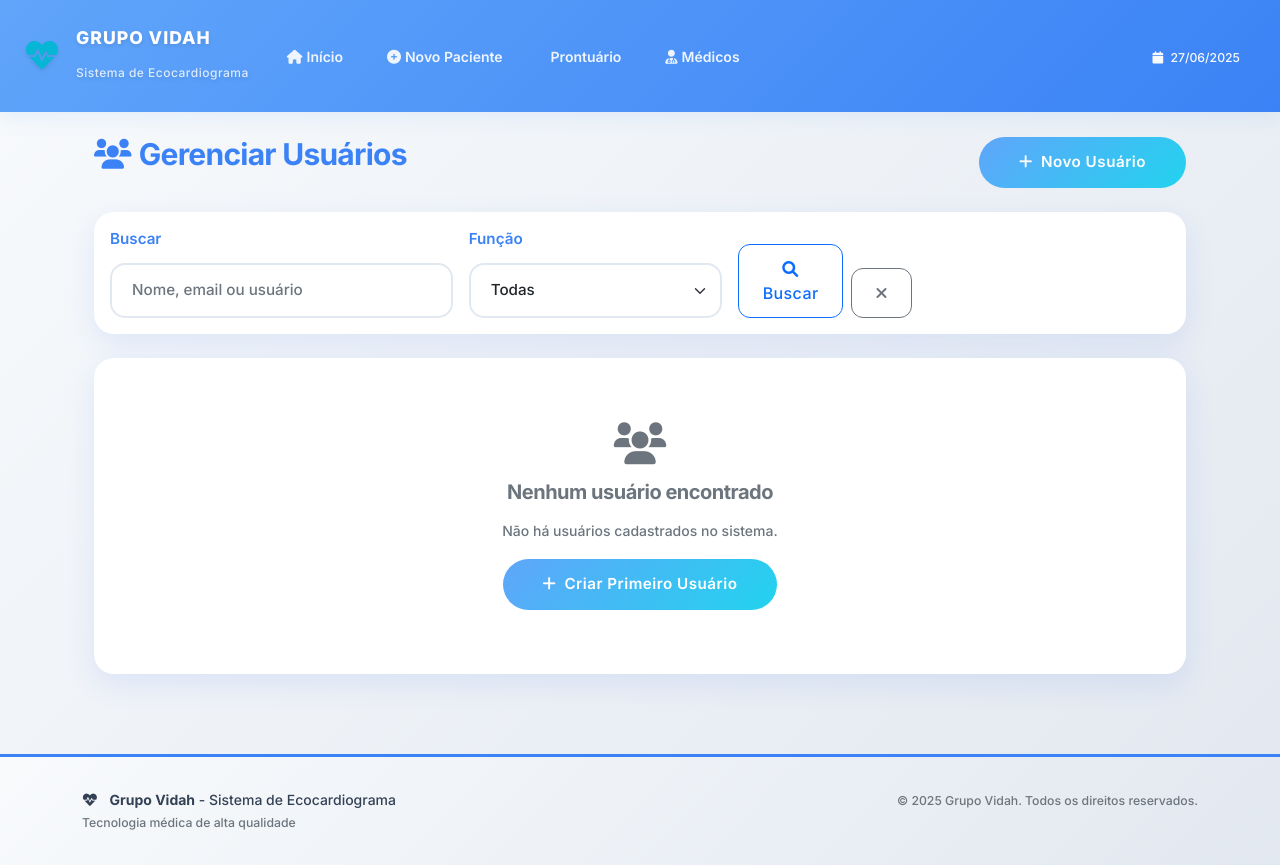
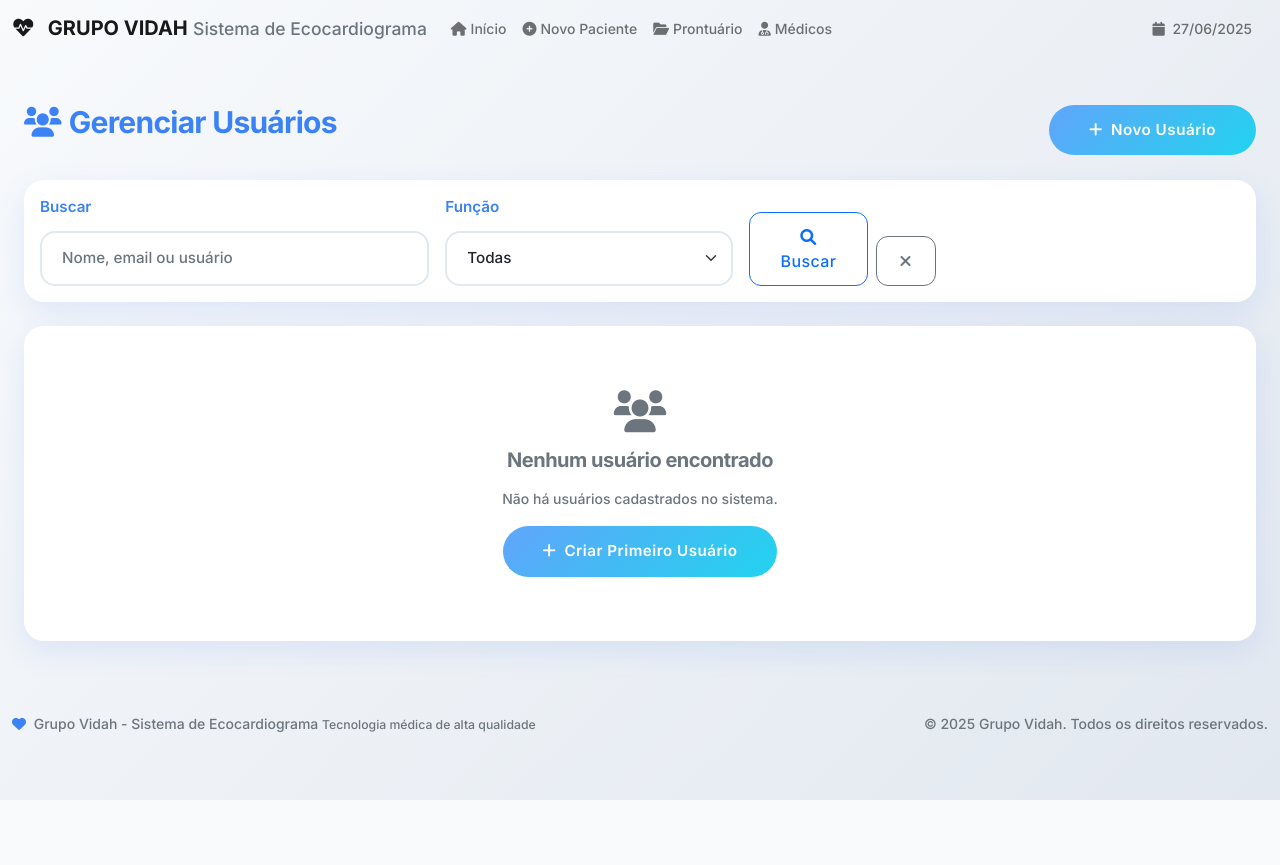
Before and after one commit to michelrahaddad/ecocardiograma, a Flask app: template templates/auth/list_users.html in a window 1280 px wide. After the commit the page ends 800 px from the top, so only its background shows below. Run offline with Flask 3, Linux system fonts and the light colour scheme; the template is opened without the code that fills it, so the values that code supplies are empty; parts of the project's set-up code (start-up, migrations or seed data) failed here and were passed over; some libraries are stand-ins or nearby versions.

Commit message:
Update base.html

```diff
--- a/templates/base.html
+++ b/templates/base.html
@@ -1,5 +1,5 @@
 <!DOCTYPE html>
-<html lang="pt-br">
+<html lang="pt-BR">
 <head>
     <meta charset="UTF-8">
     <meta name="viewport" content="width=device-width, initial-scale=1.0">
@@ -7,27 +7,26 @@
 
     <!-- Bootstrap CSS -->
     <link href="https://cdn.jsdelivr.net/npm/bootstrap@5.1.3/dist/css/bootstrap.min.css" rel="stylesheet">
+
     <!-- Font Awesome -->
-    <link href="https://cdnjs.cloudflare.com/ajax/libs/font-awesome/6.0.0/css/all.min.css" rel="stylesheet">
+    <link rel="stylesheet" href="https://cdnjs.cloudflare.com/ajax/libs/font-awesome/6.0.0/css/all.min.css">
+
     <!-- Google Fonts -->
-    <link href="https://fonts.googleapis.com/css2?family=Inter:wght@300;400;500;600;700;800;900&family=Montserrat:wght@400;500;600;700&family=Roboto:wght@300;400;500;700&display=swap" rel="stylesheet">
-    <!-- Custom CSS -->
-    <link href="{{ url_for('static', filename='css/styles.css') }}" rel="stylesheet">
+    <link href="https://fonts.googleapis.com/css2?family=Inter:wght@300;400;500;600;700&family=Montserrat:wght@400;600;700&display=swap" rel="stylesheet">
 
-    {% block extra_css %}{% endblock %}
+    <!-- Styles customizados -->
+    <link rel="stylesheet" href="{{ url_for('static', filename='css/styles.css') }}">
+
+    {% block head %}{% endblock %}
 </head>
 <body>
-    <!-- Navigation - Grupo Vidah Design -->
-    <nav class="navbar navbar-expand-lg navbar-dark eco-navbar">
-        <div class="container-fluid px-4">
-            <a class="navbar-brand d-flex align-items-center" href="{{ url_for('index') }}">
-                <div class="brand-icon me-3">
-                    <i class="fas fa-heartbeat"></i>
-                </div>
-                <div>
-                    <div class="brand-text">GRUPO VIDAH</div>
-                    <small class="brand-subtitle">Sistema de Ecocardiograma</small>
-                </div>
+    <!-- Navbar -->
+    <nav class="navbar navbar-expand-lg navbar-light">
+        <div class="container-fluid">
+            <a class="navbar-brand" href="{{ url_for('index') }}">
+                <i class="fas fa-heartbeat me-2"></i>
+                <strong>GRUPO VIDAH</strong>
+                <small class="text-muted d-none d-md-inline">Sistema de Ecocardiograma</small>
             </a>
 
             <button class="navbar-toggler" type="button" data-bs-toggle="collapse" data-bs-target="#navbarNav">
@@ -48,7 +47,7 @@
                     </li>
                     <li class="nav-item">
                         <a class="nav-link" href="{{ url_for('prontuario') }}">
-                            <i class="fas fa-folder-medical me-1"></i>Prontuário
+                            <i class="fas fa-folder-open me-1"></i>Prontuário
                         </a>
                     </li>
                     <li class="nav-item">
@@ -56,89 +55,68 @@
                             <i class="fas fa-user-md me-1"></i>Médicos
                         </a>
                     </li>
-
                 </ul>
 
-                <div class="d-flex align-items-center">
-                    <div class="navbar-text me-3">
-                        <small class="text-light">
+                <ul class="navbar-nav">
+                    <li class="nav-item">
+                        <span class="navbar-text me-3">
                             <i class="fas fa-calendar me-1"></i>
-                            <span id="current-date"></span>
-                        </small>
-                    </div>
+                            <span id="data-atual">{{ moment().format('DD/MM/YYYY') }}</span>
+                        </span>
+                    </li>
 
-                    <!-- User Menu -->
-                    {% if current_user and current_user.is_authenticated %}
-                    <div class="dropdown">
-                        <button class="btn btn-outline-light btn-sm dropdown-toggle" type="button" id="userMenuDropdown" data-bs-toggle="dropdown" aria-expanded="false">
-                            <i class="fas fa-user me-1"></i>{{ current_user.username }}
-                        </button>
-                        <ul class="dropdown-menu dropdown-menu-end" aria-labelledby="userMenuDropdown">
-                            <li><h6 class="dropdown-header">{{ current_user.username }}</h6></li>
-                            <li><hr class="dropdown-divider"></li>
-                            {% if current_user.role == 'admin' %}
+                    {% if current_user.is_authenticated %}
+                        <li class="nav-item dropdown">
+                            <a class="nav-link dropdown-toggle" href="#" id="navbarDropdown" role="button" data-bs-toggle="dropdown">
+                                <i class="fas fa-user-circle me-1"></i>{{ current_user.username }}
+                            </a>
+                            <ul class="dropdown-menu">
+                                {% if current_user.is_admin() %}
                                 <li><a class="dropdown-item" href="{{ url_for('manutencao_index') }}">
                                     <i class="fas fa-cog me-2"></i>Manutenção
                                 </a></li>
-                            <li><a class="dropdown-item" href="{{ url_for('auth.list_users') }}">
-                                <i class="fas fa-users me-2"></i>Usuários
-                            </a></li>
                                 <li><hr class="dropdown-divider"></li>
                                 {% endif %}
-                            <li><a class="dropdown-item text-danger" href="{{ url_for('auth.logout') }}">
+                                <li><a class="dropdown-item text-danger" href="{{ url_for('auth_logout') }}">
                                     <i class="fas fa-sign-out-alt me-2"></i>Sair
                                 </a></li>
                             </ul>
-                    </div>
+                        </li>
                     {% endif %}
-                </div>
+                </ul>
             </div>
         </div>
     </nav>
 
-    <!-- Flash Messages -->
-    <div class="container mt-3">
+    <!-- Conteúdo principal -->
+    <main class="container-fluid py-4">
         {% with messages = get_flashed_messages(with_categories=true) %}
             {% if messages %}
                 {% for category, message in messages %}
                     <div class="alert alert-{{ 'danger' if category == 'error' else category }} alert-dismissible fade show" role="alert">
-                        {% if category == 'success' %}
-                            <i class="fas fa-check-circle me-2"></i>
-                        {% elif category == 'error' %}
-                            <i class="fas fa-exclamation-triangle me-2"></i>
-                        {% elif category == 'warning' %}
-                            <i class="fas fa-exclamation-circle me-2"></i>
-                        {% else %}
-                            <i class="fas fa-info-circle me-2"></i>
-                        {% endif %}
                         {{ message }}
                         <button type="button" class="btn-close" data-bs-dismiss="alert"></button>
                     </div>
                 {% endfor %}
             {% endif %}
         {% endwith %}
-    </div>
 
-    <!-- Main Content -->
-    <main class="container my-4">
         {% block content %}{% endblock %}
     </main>
 
     <!-- Footer -->
-    <footer class="eco-footer mt-5">
-        <div class="container">
+    <footer class="footer mt-auto py-3">
+        <div class="container-fluid">
             <div class="row">
                 <div class="col-md-6">
-                    <p class="mb-0">
-                        <i class="fas fa-heartbeat me-2"></i>
-                        <strong>Grupo Vidah</strong> - Sistema de Ecocardiograma
-                    </p>
-                    <small class="text-muted">Tecnologia médica de alta qualidade</small>
+                    <span class="text-muted">
+                        <i class="fas fa-heart text-primary me-1"></i>
+                        Grupo Vidah - Sistema de Ecocardiograma
+                        <small class="d-block d-md-inline">Tecnologia médica de alta qualidade</small>
+                    </span>
                 </div>
-                <div class="col-md-6 text-md-end">
-                    <small class="text-muted">
-                        © 2025 Grupo Vidah. Todos os direitos reservados.
-                    </small>
+                <div class="col-md-6 text-end">
+                    <span class="text-muted">© 2025 Grupo Vidah. Todos os direitos reservados.</span>
                 </div>
             </div>
         </div>
@@ -146,44 +124,33 @@
 
     <!-- Bootstrap JS -->
     <script src="https://cdn.jsdelivr.net/npm/bootstrap@5.1.3/dist/js/bootstrap.bundle.min.js"></script>
-    <!-- jQuery -->
-    <script src="https://code.jquery.com/jquery-3.6.0.min.js"></script>
 
-    {% block extra_js %}{% endblock %}
+    <!-- Scripts customizados -->
+    {% block scripts %}{% endblock %}
 
-<!-- Script Universal para PDF -->
     <script>
-function confirmarGeracaoPDF(element) {
-    // Desabilitar botão temporariamente
-    element.disabled = true;
-    element.innerHTML = '<i class="fas fa-spinner fa-spin me-2"></i>Gerando PDF...';
-
-    // Reabilitar após 3 segundos
-    setTimeout(function() {
-        element.disabled = false;
-        element.innerHTML = '<i class="fas fa-file-pdf me-1"></i>Gerar PDF';
-    }, 3000);
-
-    return true; // Permite que o link continue
+        // Atualizar data atual
+        function atualizarData() {
+            const agora = new Date();
+            const dataFormatada = agora.toLocaleDateString('pt-BR');
+            const elementoData = document.getElementById('data-atual');
+            if (elementoData) {
+                elementoData.textContent = dataFormatada;
+            }
         }
 
-// Adicionar listener para todos os botões PDF
-document.addEventListener('DOMContentLoaded', function() {
-    const pdfButtons = document.querySelectorAll('.pdf-btn-universal');
-    pdfButtons.forEach(function(btn) {
-        btn.addEventListener('click', function(e) {
-            console.log('PDF button clicked:', this.href || 'form submit');
-        });
-    });
-});
-</script>
+        // Atualizar a cada minuto
+        setInterval(atualizarData, 60000);
+        atualizarData();
 
-    <script>
-        // Update current date
-        document.addEventListener('DOMContentLoaded', function() {
-            const currentDate = new Date().toLocaleDateString('pt-BR');
-            document.getElementById('current-date').textContent = currentDate;
-        });
+        // Função universal para voltar página
+        function voltarPagina() {
+            if (window.history.length > 1) {
+                window.history.back();
+            } else {
+                window.location.href = '/';
+            }
+        }
     </script>
 </body>
 </html>
```
Lines whose indentation alone changed are shown as unchanged.
